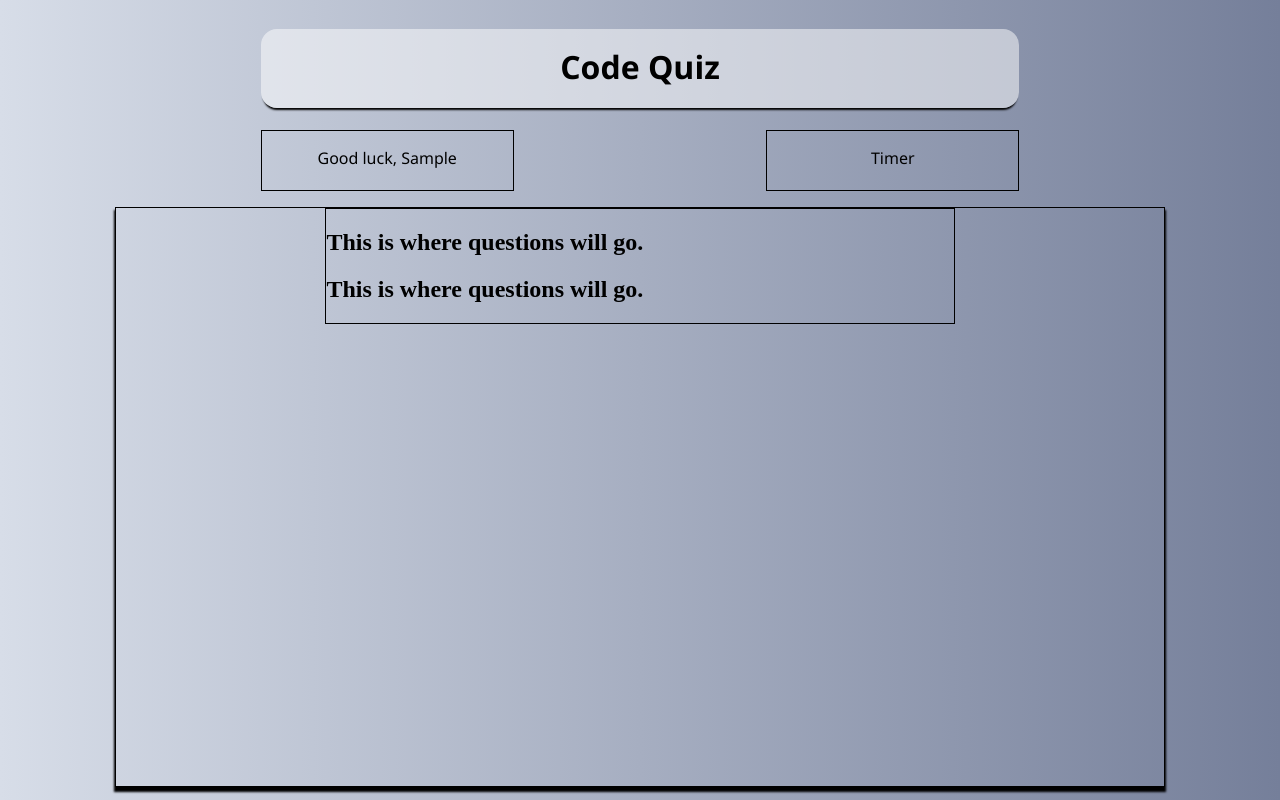
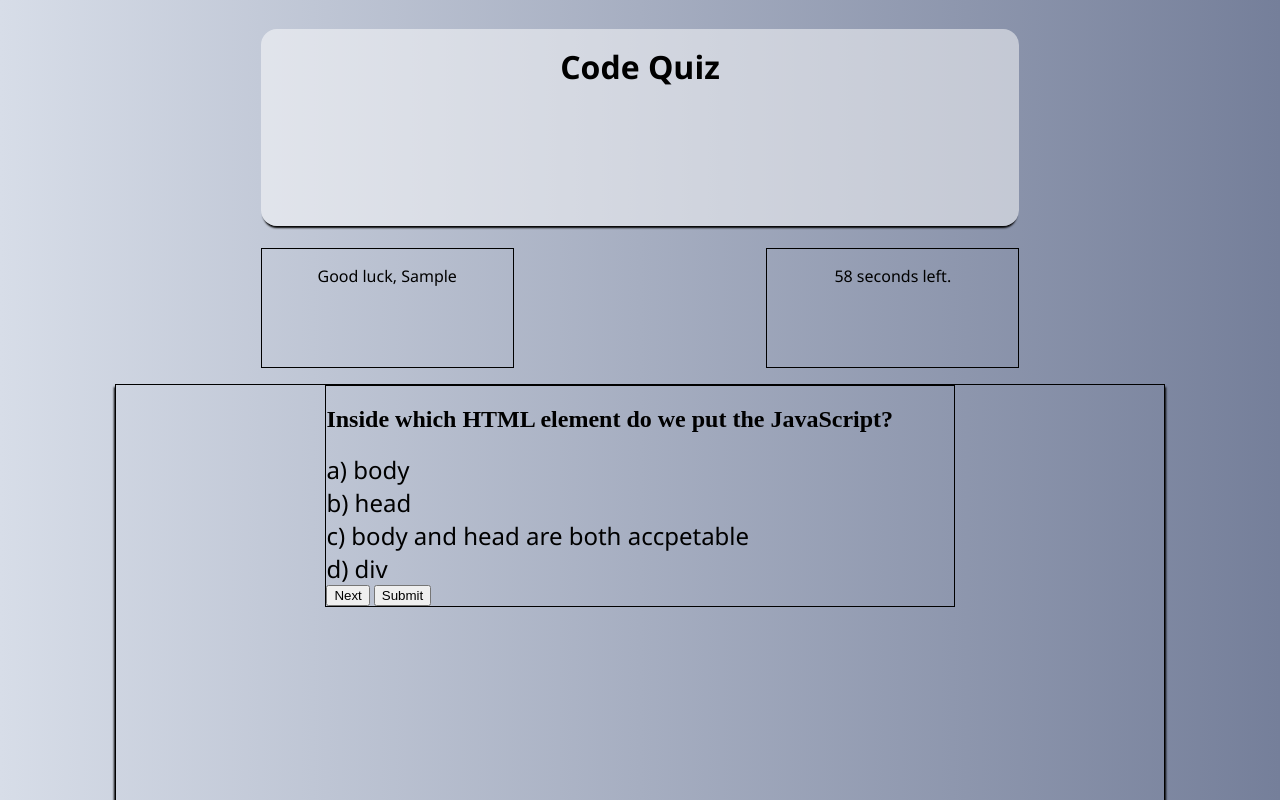
Before and after one commit to Proto133/Code_Quiz, a plain HTML site: page index.html in a window 1280 px wide. Both pictures are taken after typing "Sample" into the empty fields and a click on the button "Submit". Shown: the top 800 px of the page. Drawn offline with Linux system fonts and the light colour scheme.

Commit message:
Added question bank and started working on getting them to display in the proper area. HTML, CSS , and JS.

```diff
--- a/assets/css/style.css
+++ b/assets/css/style.css
@@ -34,7 +34,12 @@ main {
     grid-column: 2/12;
 }
 
-#timer {
+#greetingBlock {
+    grid-column: 2/5;
+    text-align: center;
+}
+
+#timerDiv {
     text-align: center;
     border: 1px solid black;
     grid-row: 2;
@@ -49,6 +54,7 @@ main {
 }
 
 #questSpan {
+    display: none;
     grid-row: 1;
     grid-column: 2/5;
     border: 1px solid black;
@@ -61,3 +67,19 @@ main {
     border: 1px solid black;
     min-height: fit-content;
 }
+
+//Answer choice labels
+#multipleChoice {
+    display: flex;
+    flex-direction: row;
+    /* flex-wrap: wrap; */
+    font-size: 1rem;
+    font-family: 'Segoe UI', Tahoma, Geneva, Verdana, sans-serif;
+}
+
+#multipleChoice label {
+    display: inline-block;
+    width: 90%;
+    font-size: 1.5rem;
+    font-family: 'Segoe UI', Tahoma, Geneva, Verdana, sans-serif;
+}
--- a/assets/js/script.js
+++ b/assets/js/script.js
@@ -1,23 +1,131 @@
 //Input User name and change the value of #input to reflect their response
 var nameBtn = document.querySelector("#nameBtn");
 
-
+//GreetingBlock Function just to log and store the user name and start quiz timer.
 function nameSubmit() {
     var greetingBlock = document.querySelector("#greetingBlock")
+    var span = document.querySelector("#questSpan");
     var userName = document.querySelector("#input").value;
     var glUser = document.querySelector("#glUser");
 
     glUser.textContent = "Good luck, " + userName;
 
+    span.setAttribute("style", "display: block;")
     greetingBlock.setAttribute("style", "display:none;");
     quiz();
+    //Invoke the timer function
+    quizTime();
 }
 nameBtn.addEventListener("click", nameSubmit);
 
 
+//Create timer variable to HTML elements for timer
+var timerElement = document.querySelector('.timer');
+var timerDiv = document.querySelector('#timerDiv');
+//Create the function
+function quizTime() {
+    var startTime = 60
+    timerElement.textContent = startTime + " seconds left."
+
+    //timerElement
+    var timeInterval = setInterval(function() {
+        if (startTime > 0) {
+            startTime--
+            timerElement.textContent = startTime + " seconds left."
+        } else {
+            clearInterval(timeInterval)
+            timerElement.textContent = "ALL DONE!!";
+        }
+    }, 1000);
+
+
+}
+//Create questions Array
+var quizQs = [{
+        question: "Inside which HTML element do we put the JavaScript?",
+        answers: {
+            a: "body",
+            b: "head",
+            c: "body and head are both accpetable",
+            d: "div"
+        },
+        correctAnswer: "c"
+    },
+    {
+        question: "Where is the correct place to insert a JavaScript?",
+        answers: {
+            a: "<script src= . . .></script>",
+            b: "<link rel='script' href= . . .>",
+            c: "<meta name='script' src= . . . ><script>",
+            d: "You don't insert a Javascript-- it just is."
+        },
+        correctAnswer: "a"
+    },
+    {
+        question: "How do you create a function in JavaScript?",
+        answers: {
+            a: "function = myFunction()",
+            b: "function myFunction()",
+            c: "function myFunction{}",
+            d: "var = function:myFunction()"
+        },
+        correctAnswer: "b"
+    },
+    {
+        question: "How to write an IF statement in JavaScript",
+        answers: {
+            a: "if {i = 10} then{}",
+            b: "if i==10 then",
+            c: "if(i==10){}",
+            d: "if i=10{}"
+        },
+        correctAnswer: "b"
+    },
+    {
+        question: "How does a FOR loop start?",
+        answers: {
+            a: "for (i=0; i<=15; i++)",
+            b: "for i= 1 to 15",
+            c: "for (i=0; i<=15)",
+            d: "for (score and 7 years ago)"
+        },
+        correctAnswer: "a"
+    },
+    {
+        question: "How do you write 'Hello World' in an alert box?",
+        answers: {
+            a: "alert(Hello World);",
+            b: "msg('Hello World');",
+            c: "alertBox('Hello World');",
+            d: "alert('Hello World')"
+        },
+        correctAnswer: "d"
+    },
+    {
+        question: "What is the correct way to write a JavaScript array?",
+        answers: {
+            a: "array(colors['red','white','blue']",
+            b: "var colors = [red white blue]",
+            c: "var colors = ['red', 'white','blue']",
+            d: "var colors = {1-red, 2-white, 3-blue}",
+        },
+        correctAnswer: "c"
+    },
+
+];
+
 function quiz() {
-    var tag = document.createElement("h2");
-    var span = document.querySelector("#questSpan");
-    tag.textContent = "This is where questions will go.";
-    span.appendChild(tag);
+    var h2Question = document.querySelector("#Question");
+    var op1 = document.querySelector('label[for="op1"');
+    var op2 = document.querySelector('label[for="op2"');
+    var op3 = document.querySelector('label[for="op3"');
+    var op4 = document.querySelector('label[for="op4"');
+    h2Question.textContent = quizQs[0].question;
+    op1.innerHTML = "a) " + quizQs[0].answers.a;
+    op2.innerHTML = "b) " +
+        quizQs[0].answers.b;
+    op3.innerHTML = "c) " +
+        quizQs[0].answers.c;
+    op4.innerHTML = "d) " +
+        quizQs[0].answers.d;
 }
--- a/index.html
+++ b/index.html
@@ -8,14 +8,15 @@
     <meta name="description" content="Code Quiz to test coding abilities and test speed of knowledge">
     <meta name="viewport" content="width=device-width, initial-scale=1">
     <link rel="stylesheet" href="./assets/css/style.css">
+    <!-- <script async src="./assets/js/questions.js"></script> -->
     <script defer src="./assets/js/script.js"></script>
 </head>
 
 <body>
     <header>
         <h1>Code Quiz</h1>
-        <div id="timer">
-            <p>Timer</p>
+        <div id="timerDiv">
+            <p class="timer">Timer</p>
         </div>
         <div id="divUID">
             <p id="glUser">Good luck, #input</p>
@@ -29,8 +30,27 @@
                 <button id="nameBtn" type="button" onclick="nameSubmit()">Submit</button>
             </div>
             <span id="questSpan">
+                <h2 id="Question"></h2>
+                <form id="multipleChoice">
+                    <label for="op1">
+                         <input id="op1" type="radio">
+                    </label>
+                    <label for="op2">
+                    <input id = "op2" type="radio">
+                    </label>
+                    <label for="op3">
+                    <input id="op3" type="radio">
+                    </label>
+                    <label for="op4">
+                    <input id = "op4" type="radio">
+                    </label>
+                </form>
+            <button type="button" id="next">Next</button>
+            <button type="button" id="submit">Submit</button>
+            </span>
+            <div id="results">
 
-            </span>
+            </div>
         </section>
     </main>
 
```
Also changed, not shown: assets/js/questions.js (added, +245 -0 lines).
